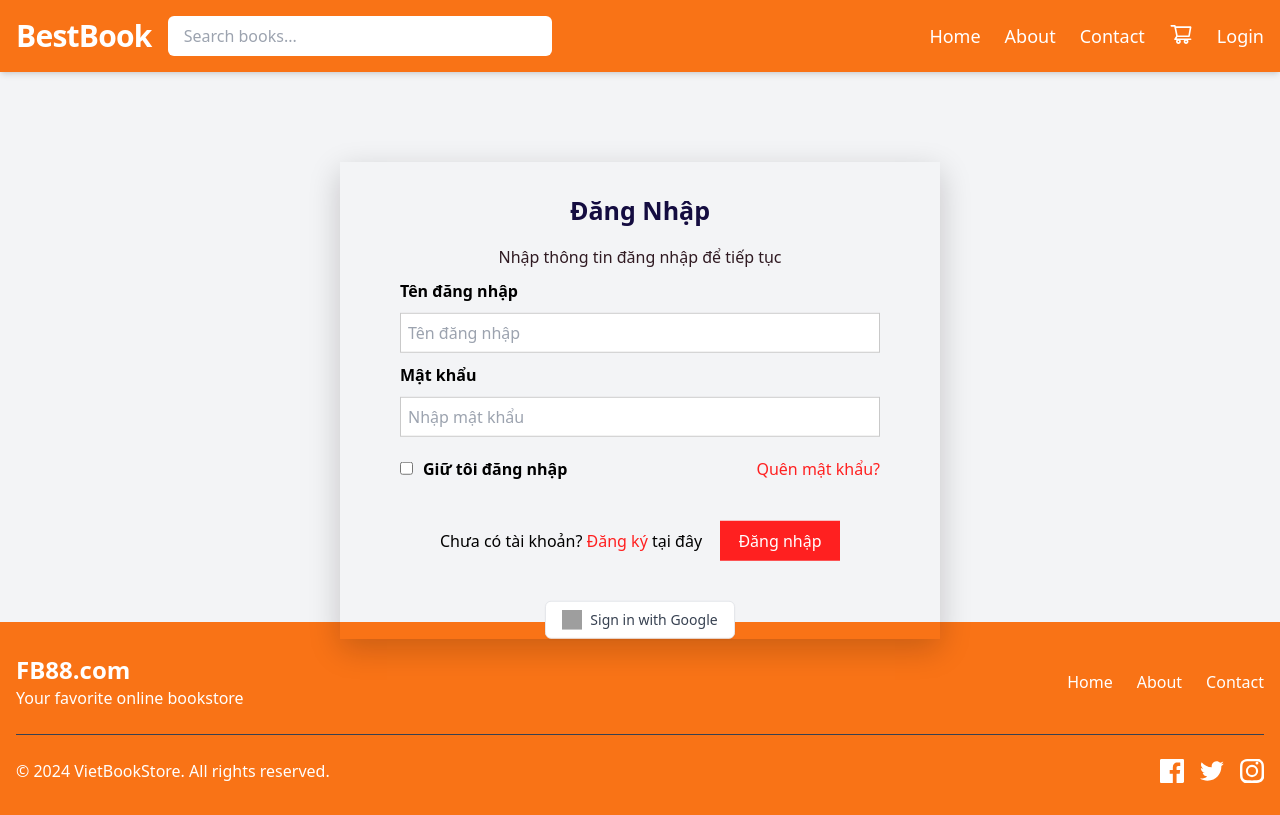
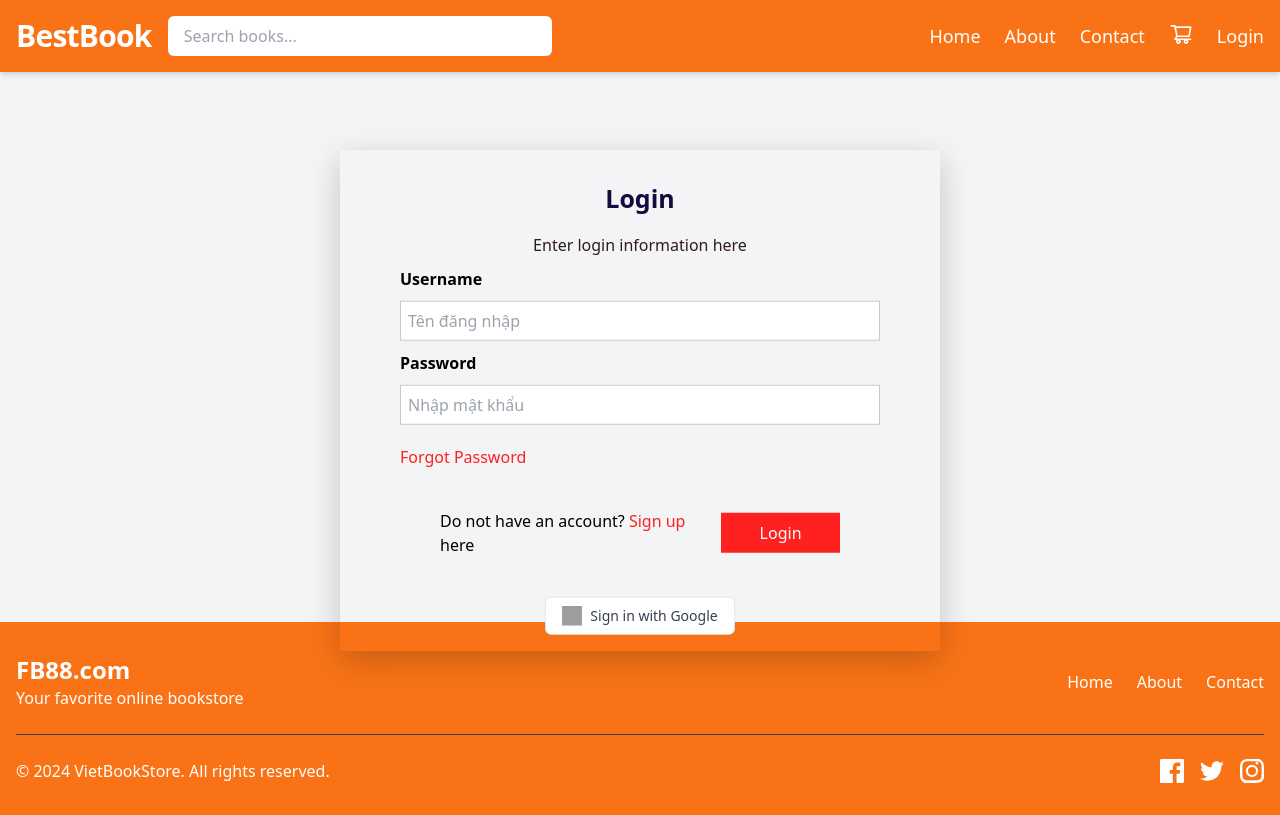
Before and after one commit to datnguyen12032003/Book_Store_Project, a React (Create React App) app in the folder FE/: page /login in a window 1280 px wide. Built offline with nearby package versions, Linux system fonts and the light colour scheme; grey boxes are pictures that could not be loaded.

Commit message:
Update Login.js

```diff
--- a/FE/src/components/Login/Login.js
+++ b/FE/src/components/Login/Login.js
@@ -2,10 +2,12 @@ import classNames from 'classnames/bind';
 import styles from '../../styles/Login.module.scss';
 import { getToken, setToken, setUserInfo } from './app/static';
 import { Link, useNavigate } from 'react-router-dom';
-import { useState, useEffect } from 'react';
+import { useState } from 'react';
 import instance from '../../axiosConfig';
 import { toast, ToastContainer } from 'react-toastify';
+import 'react-toastify/dist/ReactToastify.css';
 import { GoogleOAuthProvider, GoogleLogin } from '@react-oauth/google';
+
 const cx = classNames.bind(styles);
 
 function LoginUser() {
@@ -13,14 +15,15 @@ function LoginUser() {
     const [password, setPassword] = useState('');
     const [error, setError] = useState('');
     const navigate = useNavigate();
+
     const handleLoginUser = async () => {
-        var pattern = /[A-Z]/;
-        const test = pattern.test(username);
-        if (username === '' || password === '' || test === true) {
-            setError('Email or password is invalid.');
-        } else {
+        if (username === '' || password === '') {
+            toast.error('Email or password is invalid 11');
+            return;
+        }
+
         try {
-                const res = await instance.post('/users/login', { username, password });
+            const res = await instance.post('/users/login', { username: username, password });
             console.log('Login Response:', res.data);
 
             if (res.data) {
@@ -35,8 +38,7 @@ function LoginUser() {
             }
         } catch (error) {
             console.error('Login failed:', error);
-                toast.error('Failed to log in. Please check your credentials.');
-            }
+            toast.error('Email or password is invalid.');
         }
     };
 
@@ -47,17 +49,17 @@ function LoginUser() {
                 <div className={cx('wrapper')}>
                     <div className={cx('inner')}>
                         <div className={cx('header-form-login')}>
-                            <span>Đăng nhập</span>
-                            <p>Nhập thông tin đăng nhập để tiếp tục</p>
+                            <span>Login</span>
+                            <p>Enter login information here</p>
                         </div>
                         <div className={cx('input-box')}>
                             <div className={cx('form-input')}>
-                                <label>Tên đăng nhập </label>
+                                <label>Username </label>
                                 <input placeholder="Tên đăng nhập" onChange={(e) => setUsername(e.target.value)} />
                             </div>
 
                             <div className={cx('form-input')}>
-                                <label>Mật khẩu</label>
+                                <label>Password</label>
                                 <input
                                     placeholder="Nhập mật khẩu"
                                     type="password"
@@ -66,25 +68,21 @@ function LoginUser() {
                             </div>
 
                             <div className={cx('single-input-fields')}>
-                                <div>
-                                    <input type="checkbox" />
-                                    <label>Giữ tôi đăng nhập</label>
-                                </div>
-                                <a href="/resetpassword">Quên mật khẩu?</a>
+                                <a href="/resetpassword">Forgot Password</a>
                             </div>
                         </div>
                         {error && <p className={cx('error-message')}>{error}</p>} {/* Hiển thị thông báo lỗi */}
                         <div className={cx('login-footer')}>
                             <p>
-                                Chưa có tài khoản?{' '}
+                                Do not have an account?{' '}
                                 <Link id={cx('link')} to="/signup">
-                                    Đăng ký
+                                    Sign up
                                 </Link>{' '}
-                                tại đây
+                                here
                             </p>
-                            <button onClick={handleLoginUser}>Đăng nhập</button>
+                            <button onClick={handleLoginUser}>Login</button>
                         </div>
-                        <div className="flex justify-center mt-4">
+                        <div className="flex justify-center mt-4 mb-4">
                             <button
                                 className="flex items-center px-4 py-2 border rounded-md shadow-sm text-sm font-medium text-gray-700 bg-white hover:bg-gray-50 focus:outline-none"
                                 onClick={() => window.open('http://localhost:3000/api/users/google', '_self')}
```
Lines whose indentation alone changed are shown as unchanged.
